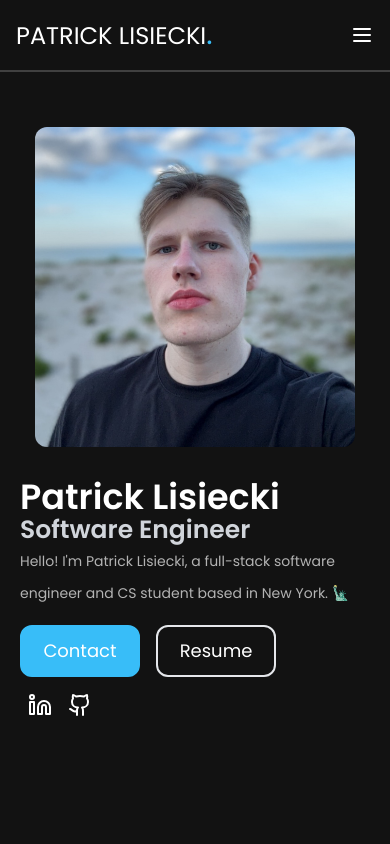
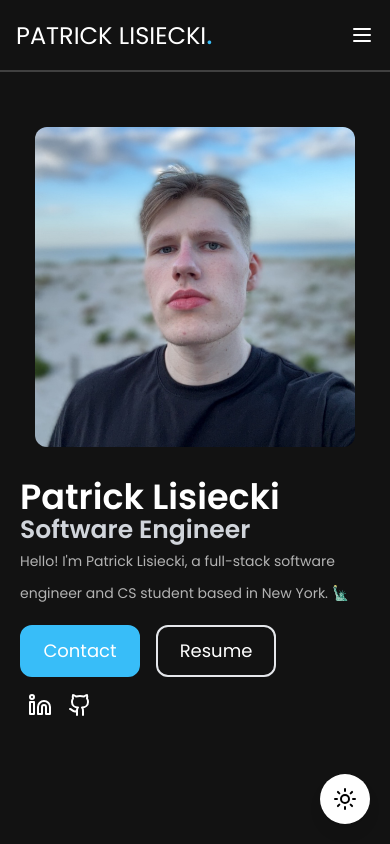
Before and after one commit to PatrickLisiecki/personal-site, a React (Vite) app: page / in a window 390 px wide. Shown: the top 844 px of the page. Built offline with nearby package versions, Linux system fonts and the light colour scheme.

Commit message:
add experience section and mobile dark mode control

```diff
--- a/src/App.jsx
+++ b/src/App.jsx
@@ -7,13 +7,17 @@ import RightAside from "@/components/RightAside";
 
 import Home from "@/components/sections/Home";
 import About from "@/components/sections/About";
+import Experience from "@/components/sections/Experience";
+import Skills from "@/components/sections/Skills";
 import Projects from "@/components/sections/Projects";
 import Contact from "@/components/sections/Contact";
-import Skills from "@/components/sections/Skills";
 
 import { navData } from "@/data/data";
+import { experienceData } from "@/data/data";
 import { skillsData } from "@/data/data";
 import { projectsData } from "@/data/data";
+
+import { Sun, Moon } from "lucide-react";
 
 function App() {
     const [darkMode, setDarkMode] = useState(true);
@@ -34,6 +38,7 @@ function App() {
                 <div className="flex w-full flex-col">
                     <Home />
                     <About />
+                    <Experience experienceData={experienceData} />
                     <Skills skillsData={skillsData} />
                     <Projects projectsData={projectsData} />
                     <Contact />
@@ -42,20 +47,18 @@ function App() {
                 <RightAside toggleDarkMode={toggleDarkMode} darkMode={darkMode} />
             </div>
 
-            {/* Dark mode toggle */}
-            {/* <div className="group fixed bottom-[15px] right-[15px] rounded-full bg-none shadow-bs">
+            <div className="fixed bottom-[20px] right-[20px] z-50 sm:hidden">
                 <button
                     onClick={toggleDarkMode}
                     className={`${
-                        darkMode ? "bg-white text-black hover:text-blue-500" : "bg-black text-white hover:text-blue-500"
-                    } grid h-[50px] w-[50px] place-items-center rounded-full`}
+                        darkMode
+                            ? "bg-white text-black hover:text-yellow-500"
+                            : "bg-black text-white hover:text-blue-500"
+                    } grid h-[50px] w-[50px] place-items-center rounded-full shadow-lg transition-all duration-300`}
                 >
-                    <FontAwesomeIcon icon={faMoon} />
+                    {darkMode ? <Sun /> : <Moon />}
                 </button>
-                <span className="absolute right-[50px] top-1/2 mr-[5px] min-w-[150px] -translate-y-1/2 rounded bg-black p-2 text-center text-sm text-white opacity-0 shadow transition-opacity group-hover:opacity-100">
-                    Toggle Dark Mode
-                </span>
-            </div> */}
+            </div>
         </main>
     );
 }
```
